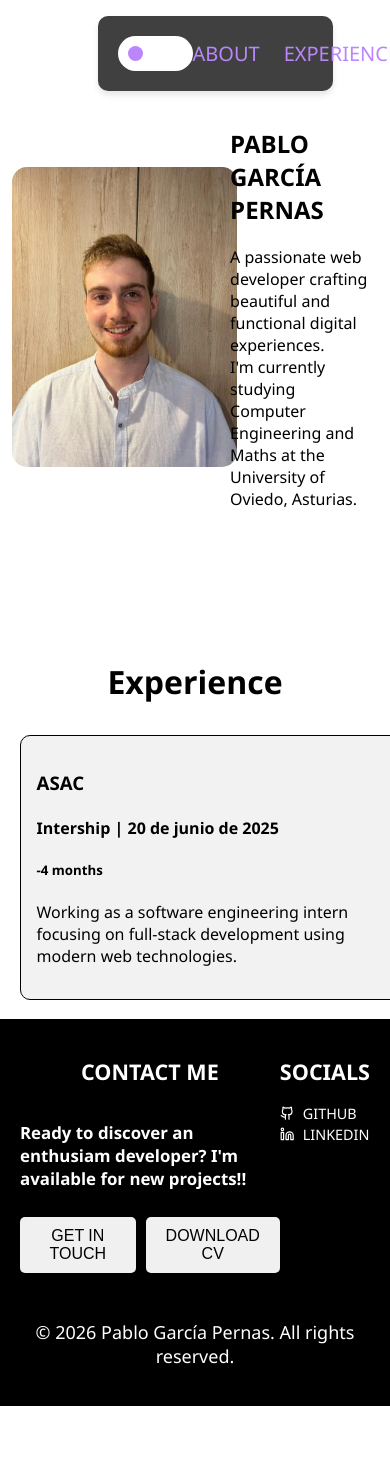
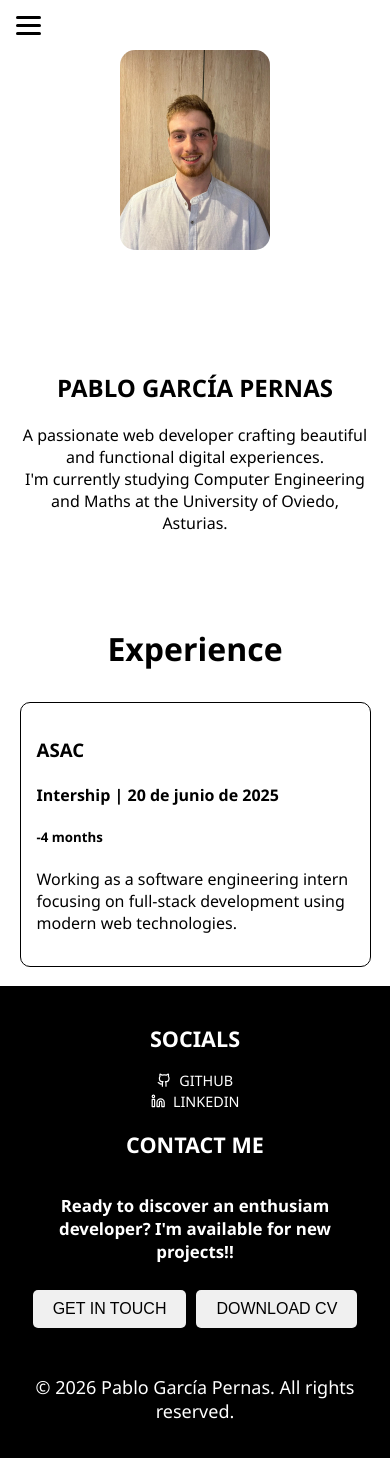
Before and after one commit to PabloGarPe/pablogarpe.github.io, a React (Vite) app: page / in a window 390 px wide. Shown: the top 1458 px of the page. Before the commit the page ends 1406 px from the top, so only its background shows below. Built offline with nearby package versions, Linux system fonts and the light colour scheme.

Commit message:
fix: mobile view

```diff
--- /dev/null
+++ b/src/components/Hamburguer.tsx
@@ -0,0 +1,35 @@
+import { useState } from "react";
+import { motion } from "motion/react";
+import ThemeToggler from "@/assets/ThemeToggler";
+
+const Hamburger = () => {
+    const [isOpen, setOpen] = useState(false);
+    const toggleMenu = () => {
+        console.log(isOpen);
+        setOpen(!isOpen);
+    }
+  return (
+    <>
+    <div className="hamburger" onClick={toggleMenu}>
+        <div className="line" />
+        <div className="line" />
+        <div className="line" />
+    </div>
+    <motion.div
+        initial={{ opacity:0 }}
+        animate={{ opacity: isOpen ? 1 : 0 }}
+        transition={{ type: "decay", duration: 0.3 }}
+    >
+        <div className={`menu ${isOpen ? "open" : ""}`}>
+            <a href="#" className="close" onClick={toggleMenu}>&times;</a>
+            <a href="#about" onClick={() => setOpen(false)}>ABOUT</a>
+            <a href="#experience" onClick={() => setOpen(false)}>EXPERIENCE</a>
+            <a href="#projects" onClick={() => setOpen(false)}>PROJECTS</a>
+            <a href="#contact" onClick={() => setOpen(false)}>CONTACT</a>
+            <ThemeToggler hamburger/>
+        </div>
+    </motion.div>
+    </>
+    )
+}
+export default Hamburger
--- a/src/components/Header.tsx
+++ b/src/components/Header.tsx
@@ -1,30 +1,10 @@
-import { motion } from "motion/react"
-import { useState } from "react"
+import ThemeToggler from "@/assets/ThemeToggler"
 
 const Header = () => {
-    const [isOn, setIsOn] = useState(false);
-
-    const toggleSwitch = () => {
-        document.documentElement.classList.toggle("dark");
-        setIsOn(!isOn);
-    }
 
     return (
         <header>
-            <button
-            className = "toggle-container"
-            onClick={toggleSwitch}
-            style={{...container, justifyContent: isOn ? "flex-end" : "flex-start"}}
-            >
-                <motion.div
-                    style={handle}
-                    className="toggle-handle"
-                    layout
-                    transition={{ type: "spring",
-                    visualDuration: 0.2,
-                    bounce: 0.2, }}
-                />
-            </button>
+            <ThemeToggler />
             <nav>
                 <a href="#about">ABOUT</a>
                 <a href="#experience">EXPERIENCE</a>
@@ -36,21 +16,3 @@ const Header = () => {
 }
 
 export default Header
-
-const handle = {
-    width: 15,
-    height: 15,
-    backgroundColor: "var(--link-color)",
-    borderRadius: "50%",
-}
-
-const container = {
-    width: 75,
-    height: 35,
-    backgroundColor: "var(--background-color)",
-    borderRadius: 50,
-    cursor: "pointer",
-    display: "flex",
-    alignItems: "center",
-    padding: 10,
-}
--- /dev/null
+++ b/src/components/assets/ThemeToggler.tsx
@@ -0,0 +1,50 @@
+import { motion } from "motion/react"
+import { useState } from "react"
+
+const ThemeToggler = (toggleProps:ToggleProps) => {
+    const [isOn, setIsOn] = useState(false);
+
+    const toggleSwitch = () => {
+        document.documentElement.classList.toggle("dark");
+        setIsOn(!isOn);
+    }
+
+    const handle = {
+        width: 15,
+        height: 15,
+        backgroundColor: "var(--link-color)",
+        borderRadius: "50%",
+    }
+
+    const container = {
+        width: 75,
+        height: 35,
+        backgroundColor: toggleProps.hamburger? "var(--text-color)":"var(--background-color)",
+        borderRadius: 50,
+        cursor: "pointer",
+        display: "flex",
+        alignItems: "center",
+        padding: 10,
+    }
+
+    return <button
+            className = "toggle-container"
+            onClick={toggleSwitch}
+            style={{...container, justifyContent: isOn ? "flex-end" : "flex-start"}}
+            >
+                <motion.div
+                    style={handle}
+                    className="toggle-handle"
+                    layout
+                    transition={{ type: "spring",
+                    visualDuration: 0.2,
+                    bounce: 0.2, }}
+                />
+    </button>
+}
+
+export default ThemeToggler
+
+interface ToggleProps {
+    hamburger?: boolean;
+}
--- a/src/index.css
+++ b/src/index.css
@@ -3,7 +3,7 @@
     font-size: 16px;
     --background-color: #ffffff;
     --text-color: #000000;
-    --link-color: #bb86fc;
+    --link-color: #b171ff;
     --button-background: #f0f0f0;
     --button-text-color: #000000;
 }
@@ -11,7 +11,7 @@
 :root.dark {
         --background-color: #121212;
         --text-color: #e0e0e0;
-        --link-color: #1a0dab;
+        --link-color: #6e61ff;
         --button-background: #1f1f1f;
         --button-text-color: #e0e0e0;
 }
@@ -23,11 +23,11 @@
 }
 
 body {
-
     margin: 0;
     padding: 0;
     background-color: var(--background-color);
     color: var(--text-color);
+    transition: color 0.3s ease-in-out, background-color 0.3s ease-in-out;
 }
 
 a {
@@ -189,6 +189,94 @@ section.experience h2 {
     max-width: 800px;
 }
 
-.job:nth-child(odd) {
+.job:nth-child(even) {
     background-color: rgb(from var(--text-color) r g b / 0.05);
 }
+
+.hamburger {
+    position: absolute;
+    top: 1rem;
+    left: 1rem;
+    display: none;
+    flex-direction: column;
+    cursor: pointer;
+    gap: 5px;
+    justify-self: end;
+    align-self: center;
+}
+
+.line {
+    width: 25px;
+    height: 3px;
+    background-color: var(--text-color);
+    border-radius: 2px;
+}
+
+.menu {
+    position: absolute;
+    top: 0;
+    left: 0;
+    width: 100%;
+    height: 100%;
+    background-color: var(--background-color);
+    color: var(--text-color);
+    display: none;
+    flex-direction: column;
+    align-items: center;
+    justify-content: center;
+    gap: 2rem;
+    z-index: 2000;
+}
+
+.menu.open {
+    display:flex;
+}
+
+.close{
+    position: absolute;
+    top: 0;
+    left: 1rem;
+    font-size: 2rem;
+    cursor: pointer;
+}
+
+@media (max-width: 768px) {
+    header {
+        display: none;
+    }
+
+    .hamburger {
+        display: flex;
+    }
+
+    header .logo {
+        width: 40px;
+        height: 40px;
+        margin-left: 1rem;
+    }
+
+    section.hero {
+        grid-template-columns: 1fr;
+        height: auto;
+    }
+
+    .picture {
+        max-height: 200px;
+    }
+
+    .hero-text {
+        text-align: center;
+    }
+
+    .footer {
+        grid-template-areas:
+            "socials"
+            "contact"
+            "credits";
+        text-align: center;
+    }
+
+    .job {
+        width: auto;
+    }
+}
--- a/src/main.tsx
+++ b/src/main.tsx
@@ -3,11 +3,13 @@ import { createRoot } from 'react-dom/client'
 import App from '@/App'
 import Footer from '@/Footer'
 import Header from '@/Header'
+import Hamburger from '@/Hamburguer'
 import './index.css'
 
 createRoot(document.getElementById('root')!).render(
   <StrictMode>
     <Header />
+    <Hamburger />
     <App />
     <Footer />
   </StrictMode>,
```
